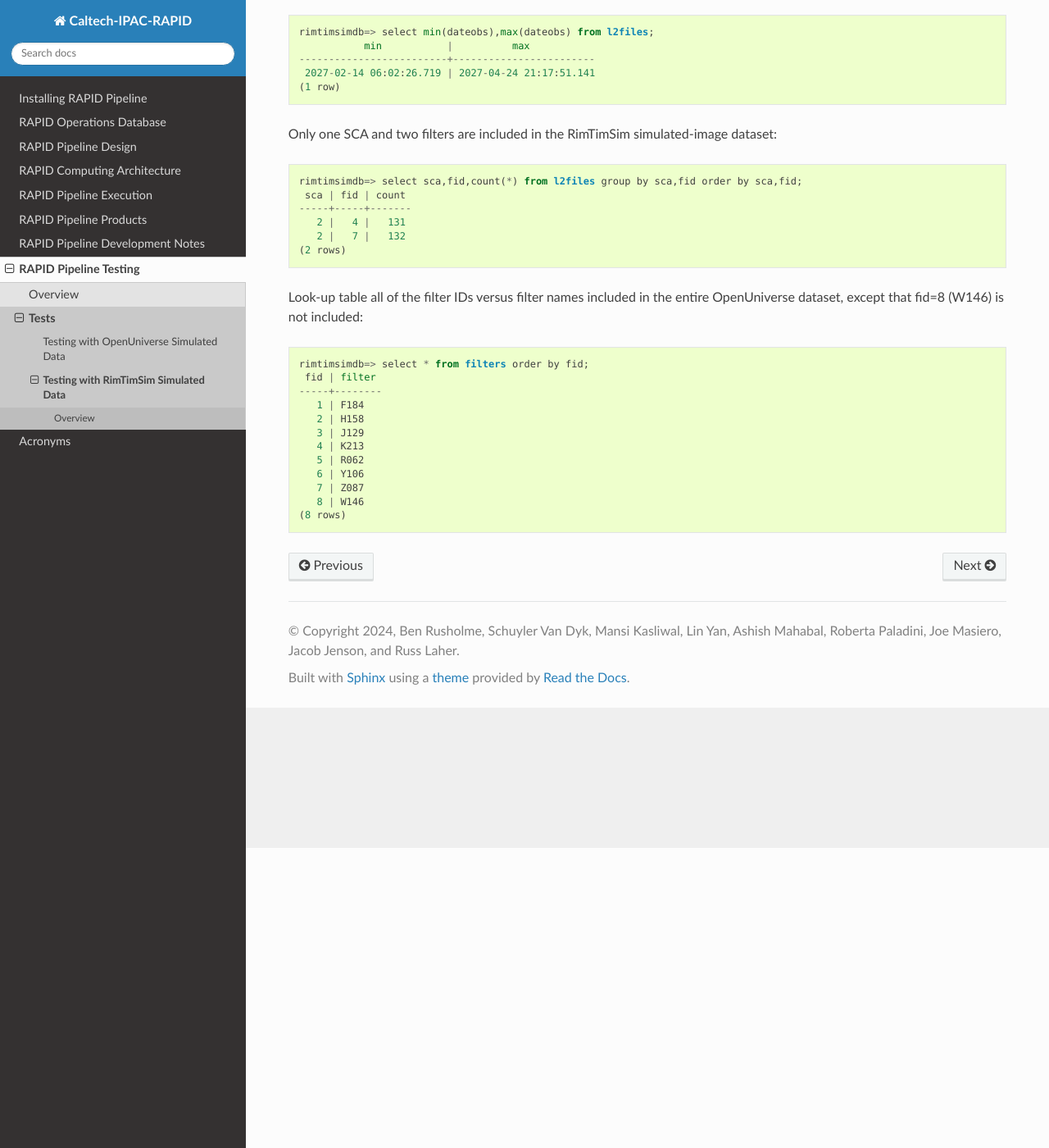
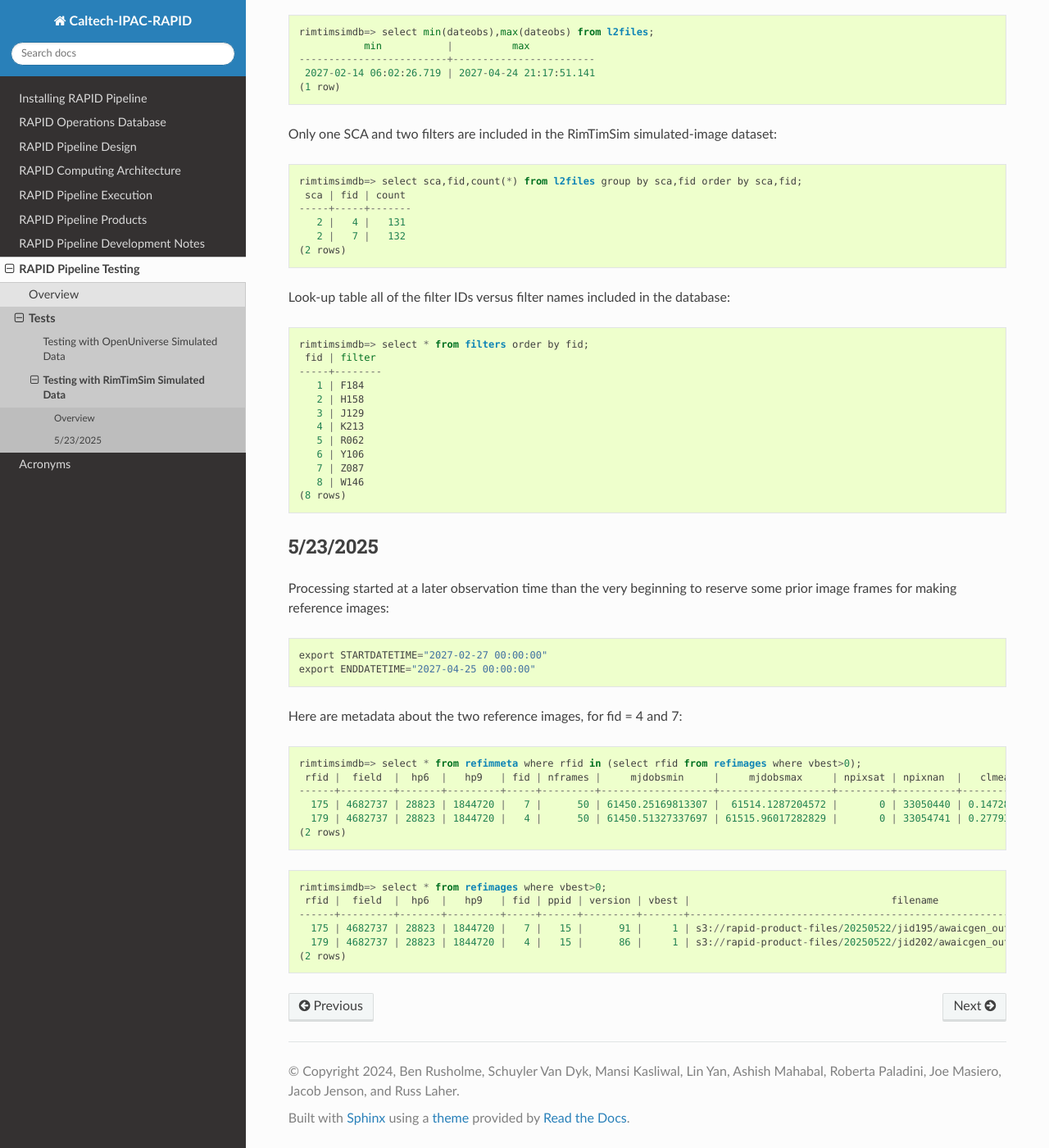
Before and after one commit to Caltech-IPAC/rapid, a Sphinx documentation site: the page built from docs/source/dev/rimtimsim_tests.rst, in a window 1280 px wide and 1400 px high, scrolled down 366 px. Shown: the whole window at 82% size. Built offline with Sphinx 7.4.7 and the Read the Docs theme 3.1.0, drawn with Linux system fonts in a browser that asks for light colours; formulas are drawn with MathJax 3.

Commit message:
Added more info.

```diff
--- a/docs/source/dev/openuniv_tests.rst
+++ b/docs/source/dev/openuniv_tests.rst
@@ -15,9 +15,9 @@ OpenUniverse simulated data are used, which cover the following observation rang
     (1 row)
 
 All 18 SCAs are included in the OpenUniverse simulated-image dataset.
+There are 7 filters covered by the OpenUniverse dataset (fid=8 or W146 is not included).
 
-Look-up table all of the filter IDs versus filter names included in the entire OpenUniverse dataset, except
-that fid=8 (W146) is not included:
+Look-up table all of the filter IDs versus filter names included in the database:
 
 .. code-block::
 
--- a/docs/source/dev/rimtimsim_tests.rst
+++ b/docs/source/dev/rimtimsim_tests.rst
@@ -27,8 +27,7 @@ Only one SCA and two filters are included in the RimTimSim simulated-image datas
     (2 rows)
 
 
-Look-up table all of the filter IDs versus filter names included in the entire OpenUniverse dataset, except
-that fid=8 (W146) is not included:
+Look-up table all of the filter IDs versus filter names included in the database:
 
 .. code-block::
 
@@ -44,3 +43,33 @@ that fid=8 (W146) is not included:
        7 | Z087
        8 | W146
     (8 rows)
+
+5/23/2025
+************************************
+
+Processing started at a later observation time than the very beginning to reserve some prior image frames for making reference images::
+
+    export STARTDATETIME="2027-02-27 00:00:00"
+    export ENDDATETIME="2027-04-25 00:00:00"
+
+Here are metadata about the two reference images, for fid = 4 and 7:
+
+.. code-block::
+
+    rimtimsimdb=> select * from refimmeta where rfid in (select rfid from refimages where vbest>0);
+     rfid |  field  |  hp6  |   hp9   | fid | nframes |     mjdobsmin     |     mjdobsmax     | npixsat | npixnan  |   clmean   |  clstddev   | clnoutliers |  gmedian   | datascale  |    gmin     |   gmax    | cov5percent | medncov |  medpixunc  | fwhmmedpix | fwhmminpix | fwhmmaxpix | nsexcatsources
+    ------+---------+-------+---------+-----+---------+-------------------+-------------------+---------+----------+------------+-------------+-------------+------------+------------+-------------+-----------+-------------+---------+-------------+------------+------------+------------+----------------
+      175 | 4682737 | 28823 | 1844720 |   7 |      50 | 61450.25169813307 |  61514.1287204572 |       0 | 33050440 | 0.14728972 | 0.095754854 |     1516632 | 0.12298192 | 0.12606817 | 0.019130437 | 221.08353 |    32.52232 |       0 | 0.014814872 |       3.75 |       0.07 |     770.63 |          46567
+      179 | 4682737 | 28823 | 1844720 |   4 |      50 | 61450.51327337697 | 61515.96017282829 |       0 | 33054741 | 0.27793813 |  0.10819535 |     1497630 |  0.2568315 | 0.14013869 |  0.09188577 | 308.40265 |   32.516655 |       0 |  0.02155227 |       4.14 |       0.18 |      382.3 |          49152
+    (2 rows)
+
+
+.. code-block::
+
+
+    rimtimsimdb=> select * from refimages where vbest>0;
+     rfid |  field  |  hp6  |   hp9   | fid | ppid | version | vbest |                                  filename                                  | status |             checksum             |          created           | svid | avid | archivestatus | infobits
+    ------+---------+-------+---------+-----+------+---------+-------+----------------------------------------------------------------------------+--------+----------------------------------+----------------------------+------+------+---------------+----------
+      175 | 4682737 | 28823 | 1844720 |   7 |   15 |      91 |     1 | s3://rapid-product-files/20250522/jid195/awaicgen_output_mosaic_image.fits |      1 | ce3d5d4572168a8ff766707472b88f37 | 2025-05-22 08:36:26.505672 |    1 |      |             0 |        0
+      179 | 4682737 | 28823 | 1844720 |   4 |   15 |      86 |     1 | s3://rapid-product-files/20250522/jid202/awaicgen_output_mosaic_image.fits |      1 | 711f2e90e02e0f55967175be476ed270 | 2025-05-22 08:36:27.553619 |    1 |      |             0 |        0
+    (2 rows)
```
Also changed, not shown: docs/source/dev/tests.rst (+9 -0 lines).
